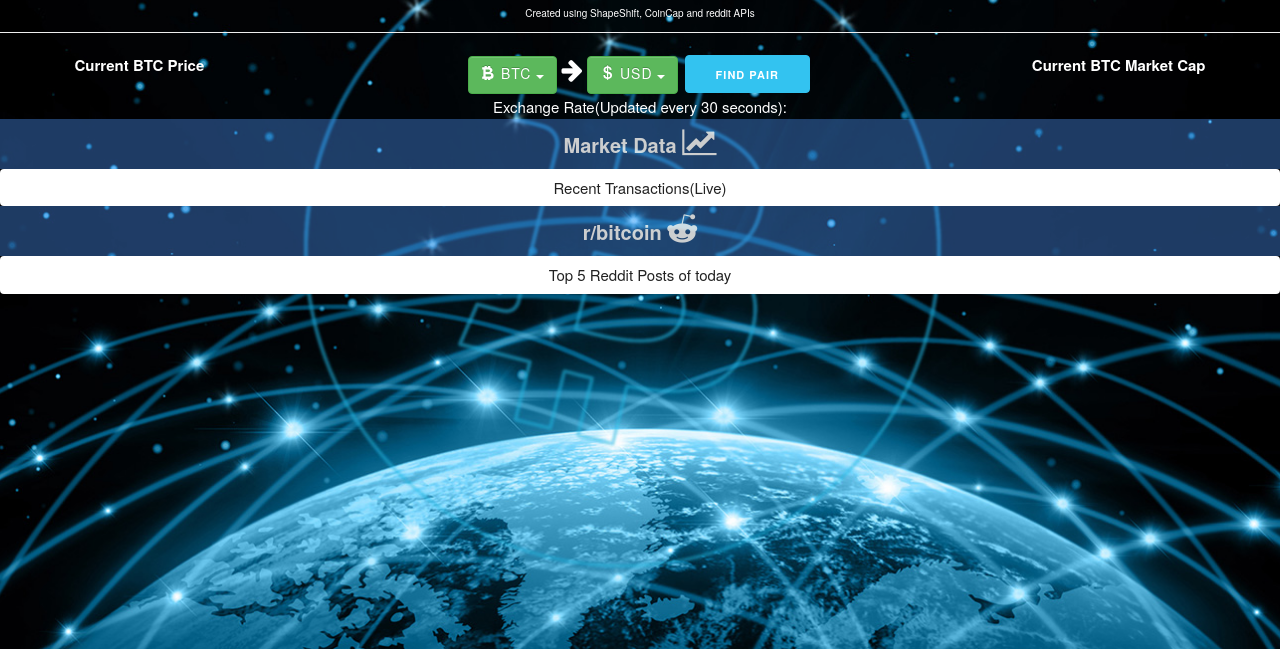
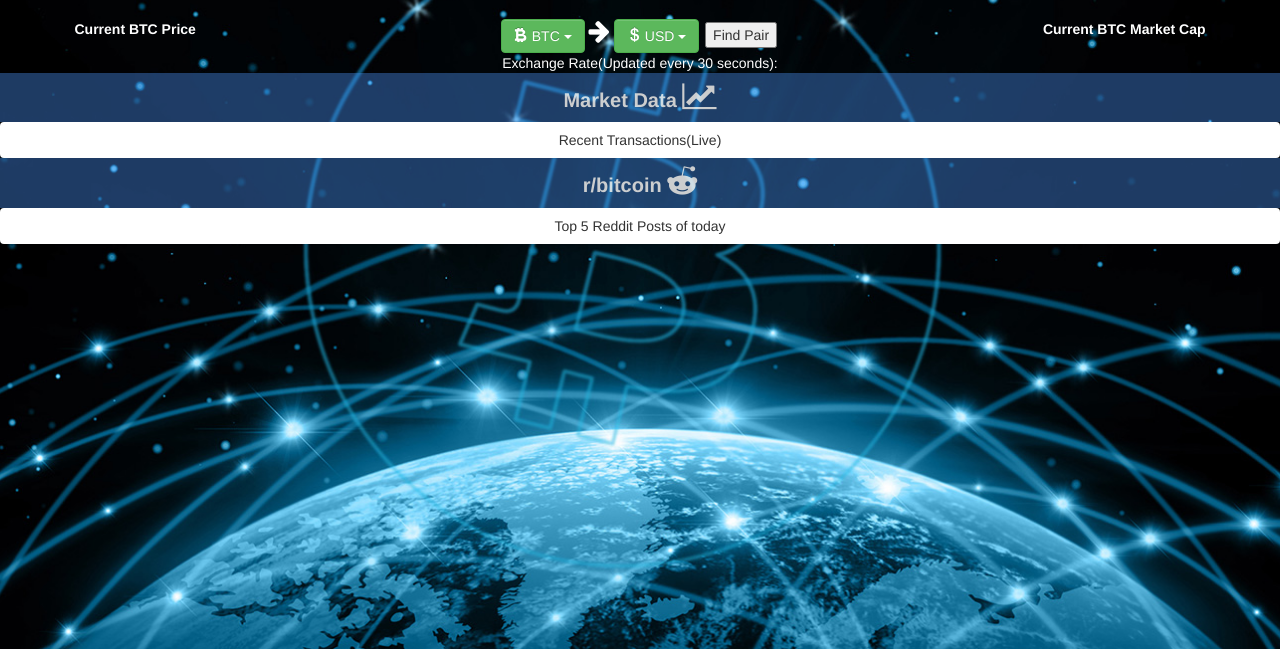
Before and after one commit to hrfischberg/ShapeShifts, a website: page public/index.html in a window 1280 px wide. Shown: the part 151-800 px from the top of the page. Drawn offline with nearby package versions, Linux system fonts and the light colour scheme; no server answers.

Commit message:
skeleton

```diff
--- a/public/index.html
+++ b/public/index.html
@@ -19,7 +19,6 @@
     <script src="main.js"></script>
     <link rel="stylesheet" href="https://maxcdn.bootstrapcdn.com/bootstrap/3.3.6/css/bootstrap.min.css" integrity="sha384-1q8mTJOASx8j1Au+a5WDVnPi2lkFfwwEAa8hDDdjZlpLegxhjVME1fgjWPGmkzs7" crossorigin="anonymous">
     <link rel="stylesheet" href="style.css">
-    <link rel="stylesheet" href="https://cdnjs.cloudflare.com/ajax/libs/skeleton/2.0.4/skeleton.min.css">
 </head>
 
 <body>
```
